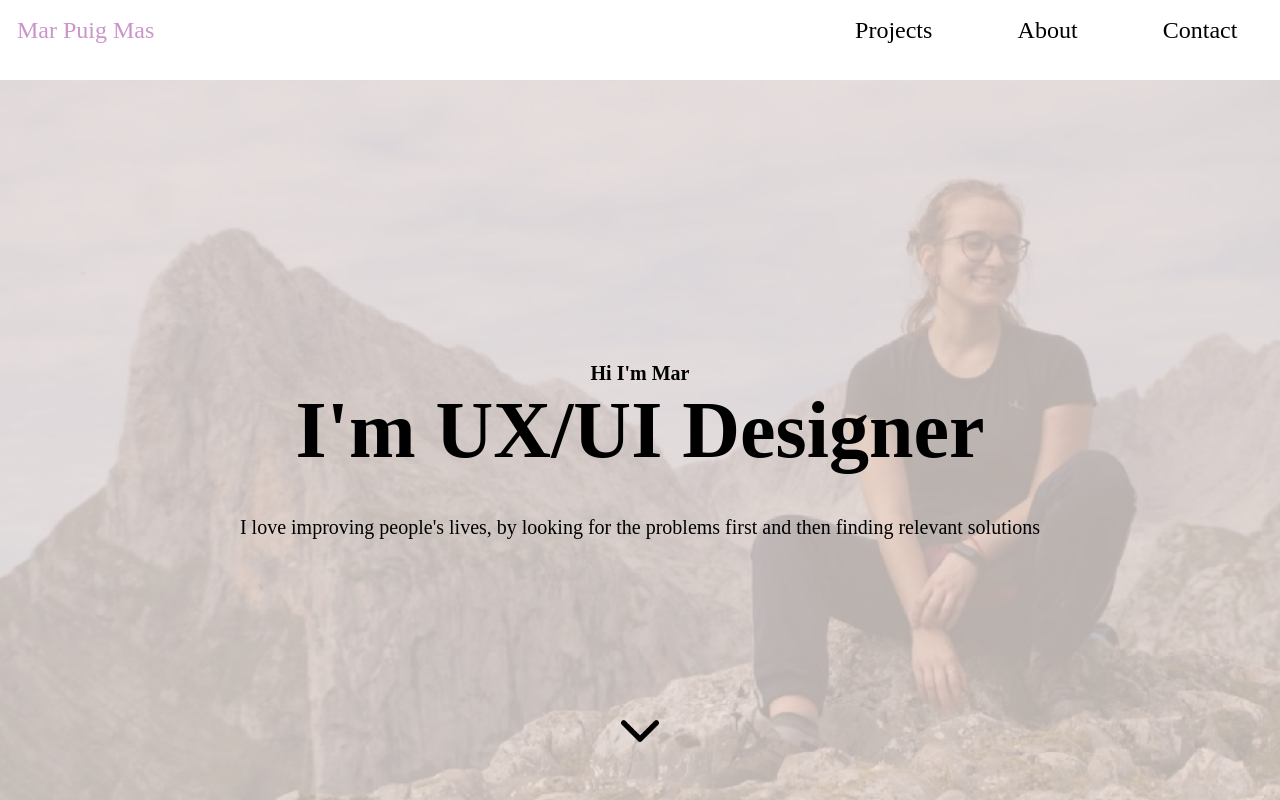
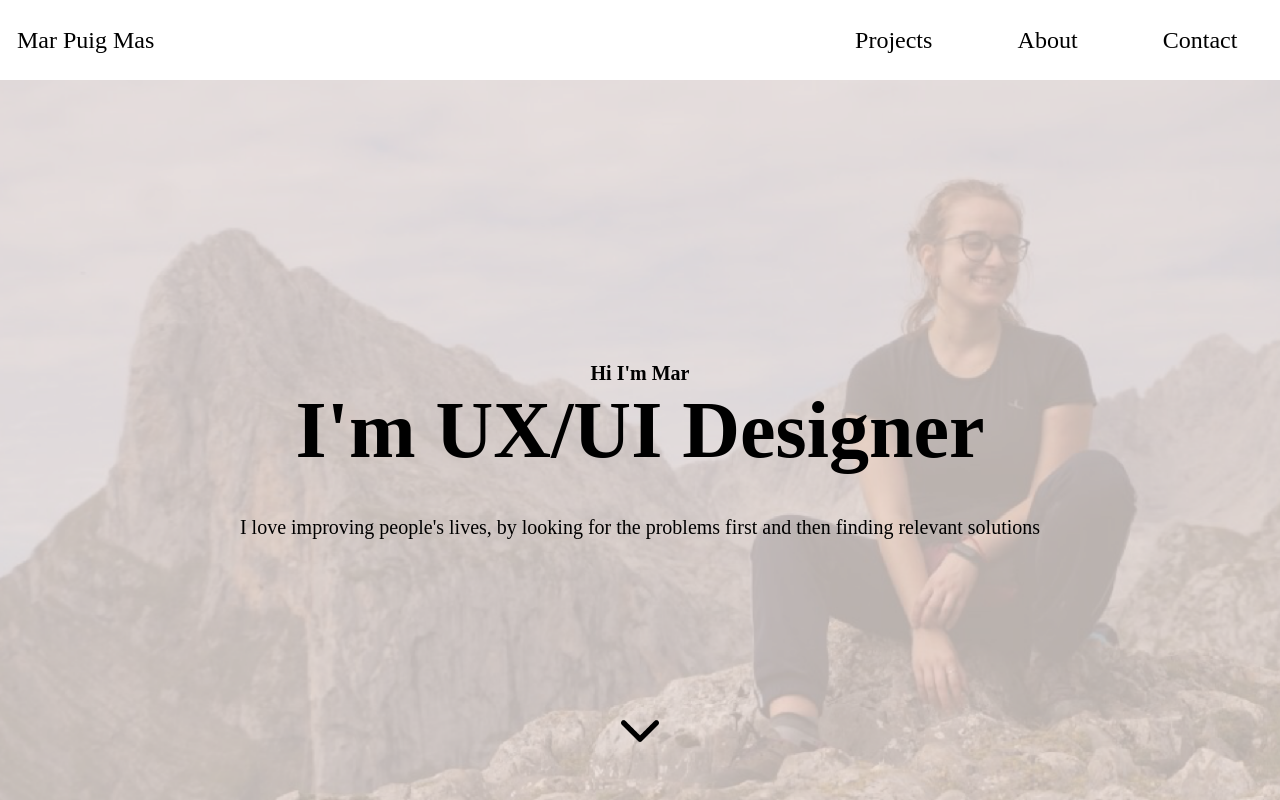
Before and after one commit to MarPuig/Portfolio, a plain HTML site: page index.html in a window 1280 px wide. Shown: the top 800 px of the page. Drawn offline with Linux system fonts and the light colour scheme.

Commit message:
reset default and align navbar

```diff
--- a/index.css
+++ b/index.css
@@ -1,3 +1,9 @@
+*{
+  margin: 0;
+  padding: 0;
+  box-sizing: border-box;
+}
+
 body{
   margin: 0;
 
@@ -22,6 +28,7 @@ a:hover{
   height: 10vh;
   display: flex;
   justify-content: space-between;
+  align-items: center;
 }
 #mar-logo{
   list-style-type: none;
```
